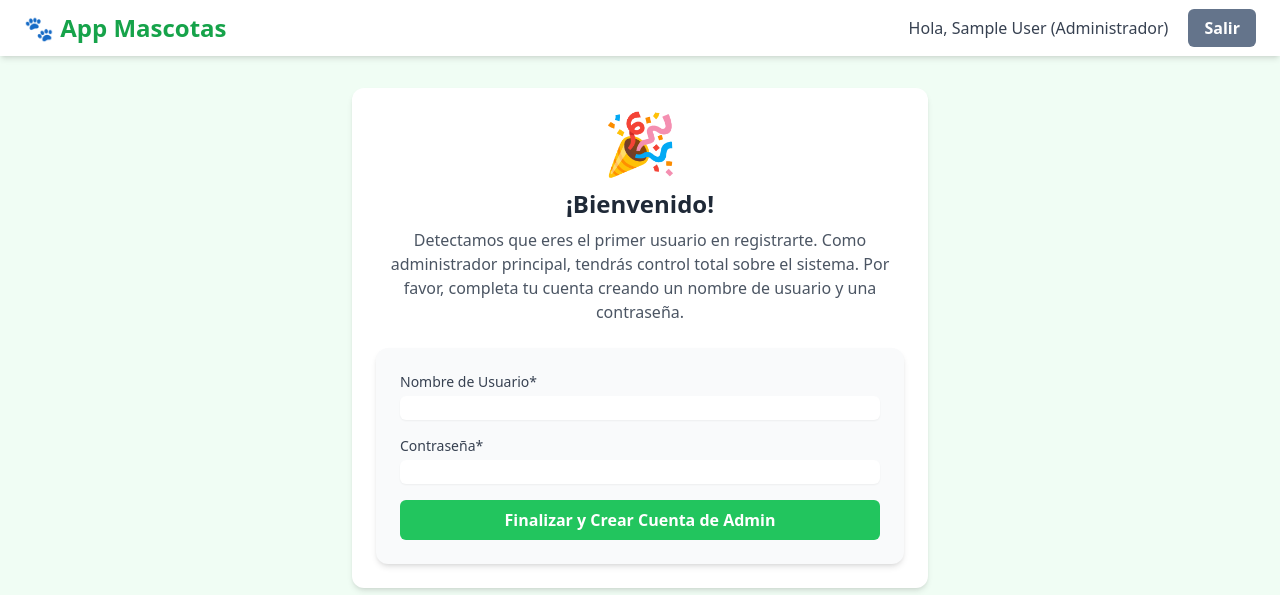
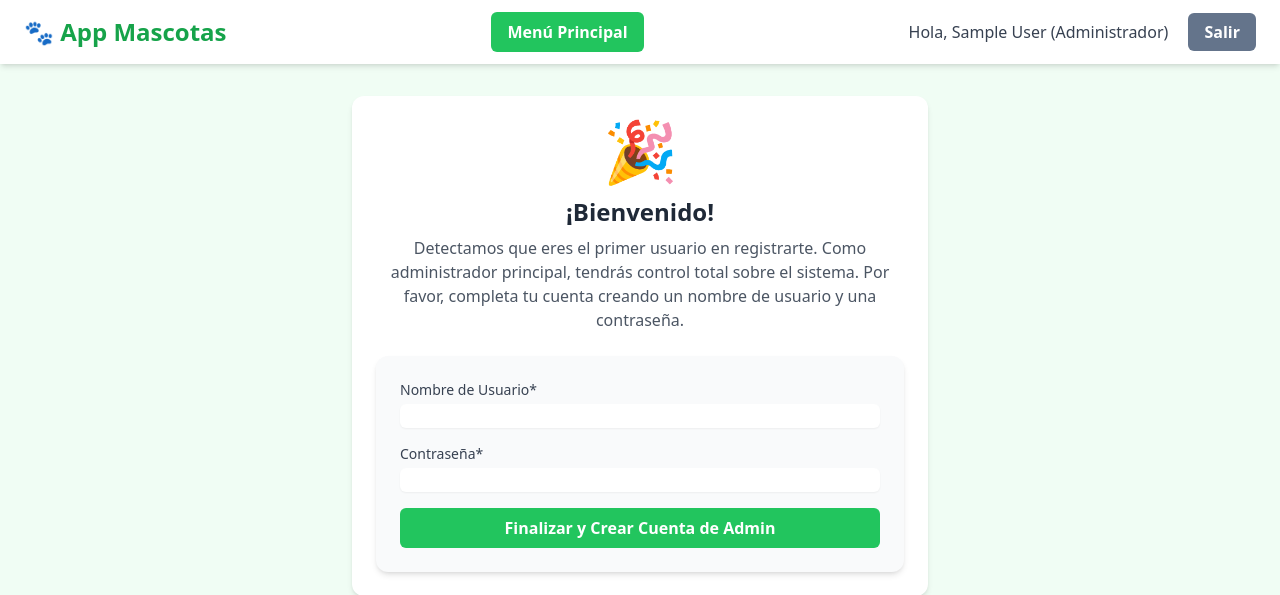
Before and after one commit to Gemori87/app-mascotas, a Flask app: page /crear-primer-admin/1 in a window 1280 px wide. Shown: the top 595 px of the page. Run offline with Flask 3, Linux system fonts and the light colour scheme; the visitor is signed in with stand-in values (Sample User, id 1); some libraries are stand-ins or nearby versions.

Commit message:
Update layout.html
se agrego un botón para el menú principal que aparece solo cuando se esta en un lugar diferente a la ruta menú

```diff
--- a/app/templates/layout.html
+++ b/app/templates/layout.html
@@ -25,6 +25,9 @@
     <nav class="bg-white shadow-md">
         <div class="container mx-auto px-6 py-3 flex justify-between items-center">
             <a href="{{ url_for('menu_principal') if 'user_id' in session else url_for('login') }}" class="text-2xl font-bold text-green-600">🐾 App Mascotas</a>
+                {% if 'user_id' in session and request.endpoint != 'menu_principal' %}
+                    <a href="{{ url_for('menu_principal') }}" class="btn btn-primary">Menú Principal</a>
+                {% endif %}
             <div>
                 {% if 'user_id' in session %}
                     <span class="text-gray-700 mr-4">Hola, {{ session.user_name }} ({{ session.user_profile }})</span>
```
